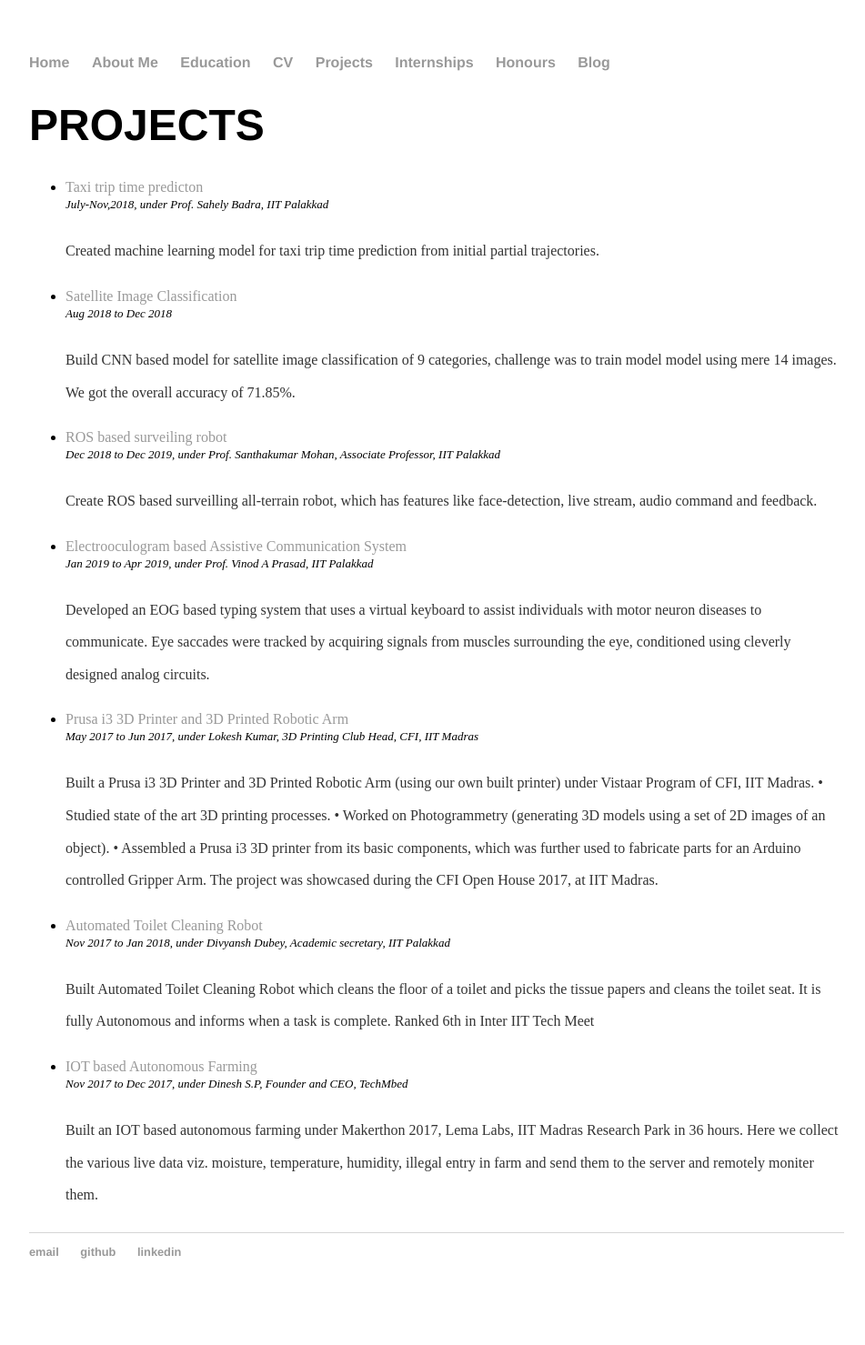
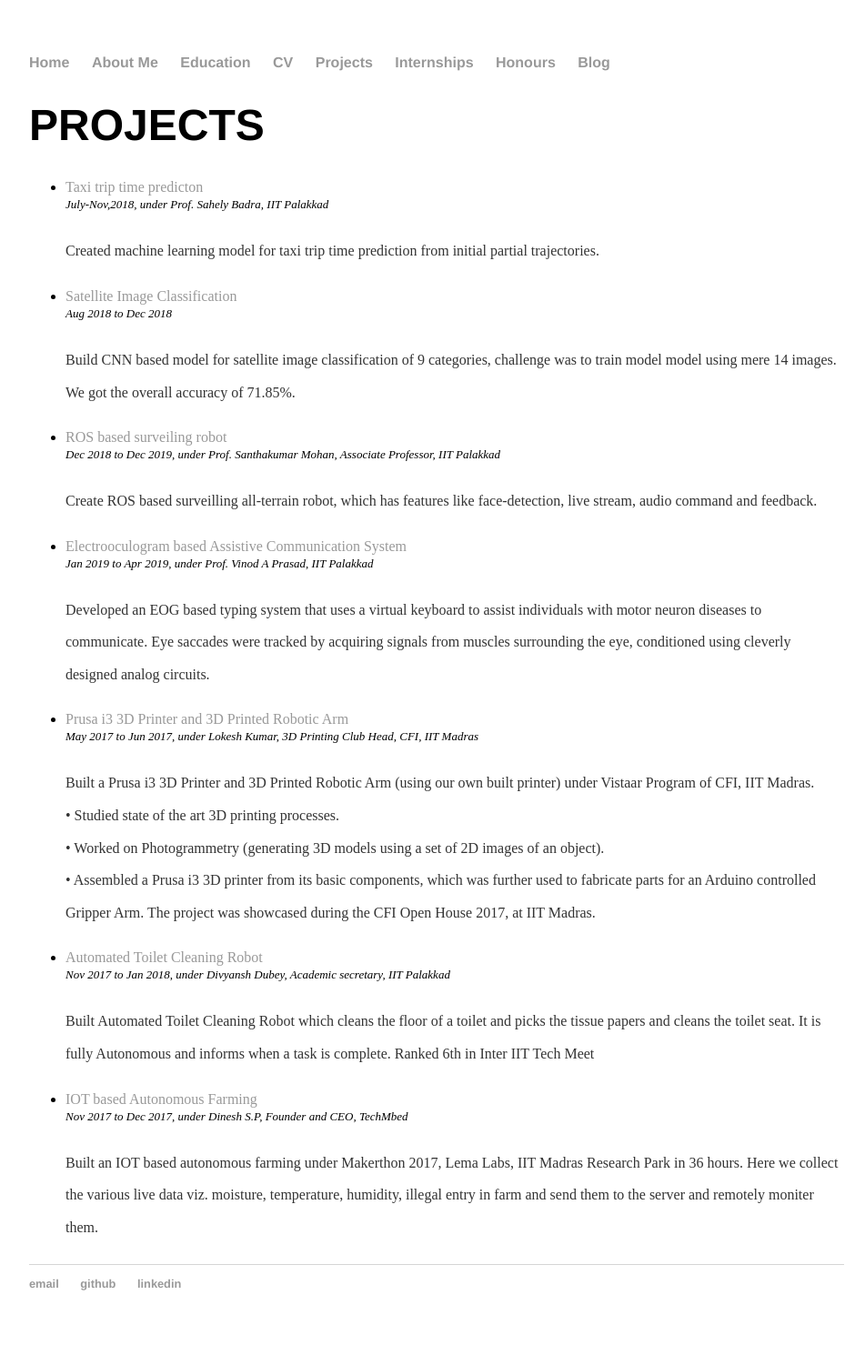
Before and after one commit to iamrajee/iamrajee.github.io, a Jekyll site: the page built from projects/index.html, in a window 1280 px wide. Shown: the whole page at 91% size, without its empty margins (160-1111 px from the left). Built offline with Jekyll 4.4.1, drawn with Linux system fonts in a browser that asks for light colours; before the commit the page ends 1444 px from its top, so only the background shows below that.

Commit message:
added break fixes #1

```diff
--- a/projects/index.html
+++ b/projects/index.html
@@ -23,7 +23,7 @@ title: PROJECTS
 
 		<li><a href="https://youtu.be/fiKWWNUrDsA">Prusa i3 3D Printer and 3D Printed Robotic Arm</a></li>
 		<font size="2"><em>May 2017 to Jun 2017, under Lokesh Kumar, 3D Printing Club Head, CFI, IIT Madras</em></font>
-		<p><font size="3">Built a Prusa i3 3D Printer and 3D Printed Robotic Arm (using our own built printer) under Vistaar Program of CFI, IIT Madras. • Studied state of the art 3D printing processes. • Worked on Photogrammetry (generating 3D models using a set of 2D images of an object). • Assembled a Prusa i3 3D printer from its basic components, which was further used to fabricate parts for an Arduino controlled Gripper Arm. The project was showcased during the CFI Open House 2017, at IIT Madras.</font></p>
+		<p><font size="3">Built a Prusa i3 3D Printer and 3D Printed Robotic Arm (using our own built printer) under Vistaar Program of CFI, IIT Madras. <br>• Studied state of the art 3D printing processes. <br>• Worked on Photogrammetry (generating 3D models using a set of 2D images of an object). <br>• Assembled a Prusa i3 3D printer from its basic components, which was further used to fabricate parts for an Arduino controlled Gripper Arm. The project was showcased during the CFI Open House 2017, at IIT Madras.</font></p>
 
 		<li><a href="https://youtu.be/ZBkGvumVWXU">Automated Toilet Cleaning Robot</a></li>
 		<font size="2"><em>Nov 2017 to Jan 2018, under Divyansh Dubey, Academic secretary, IIT Palakkad</em></font>
```
